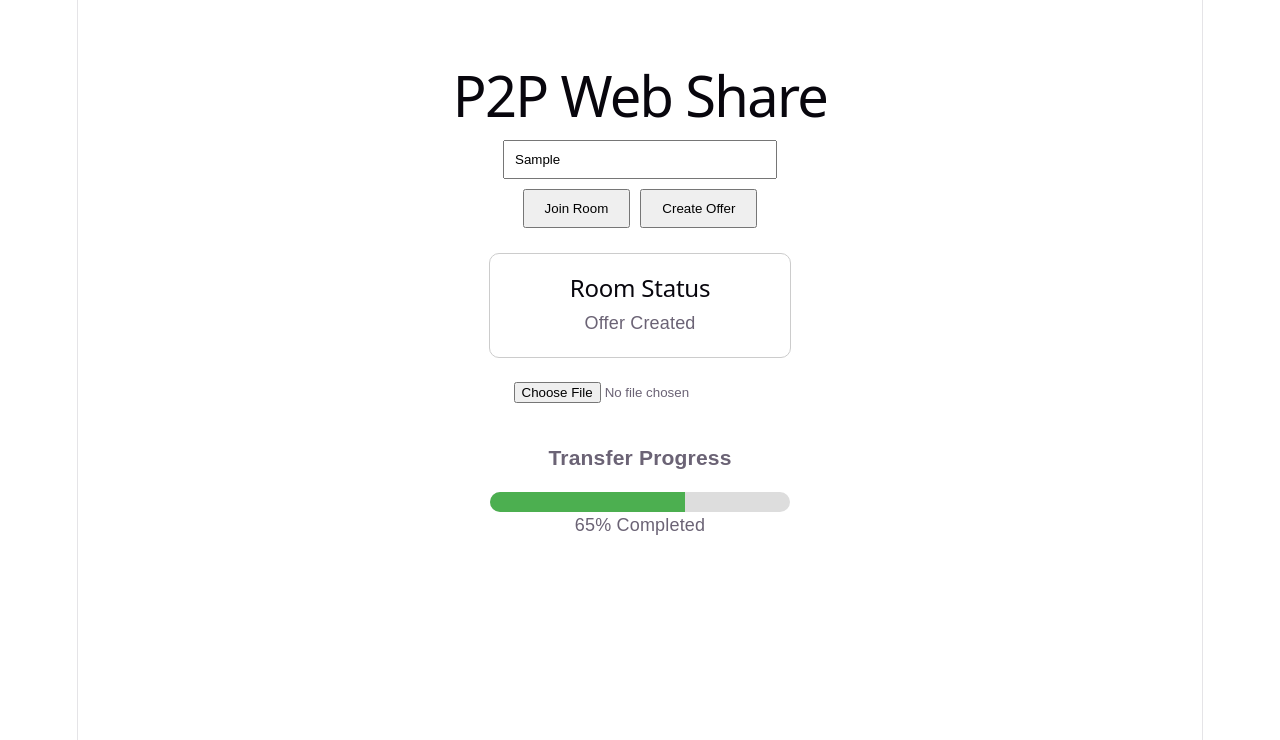
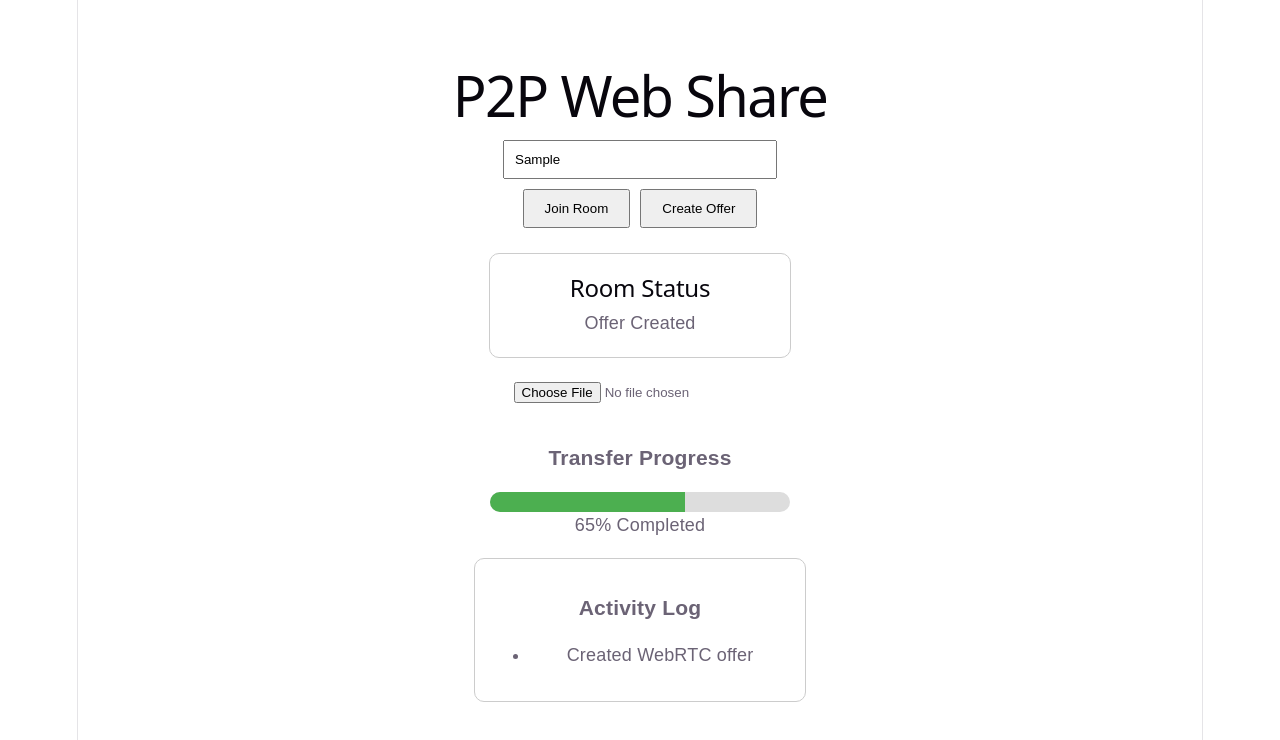
Before and after one commit to Priya07-jk/p2p-web-share, a React app in the folder frontend/: page / in a window 1280 px wide. Both pictures are taken after typing "Sample" into the empty fields and a click on the button "Create Offer". Shown: the top 740 px of the page. Built offline with nearby package versions, Linux system fonts and the light colour scheme; the HTML template or start-up script is replaced by a standard one.

Commit message:
Add connection activity log panel

```diff
--- a/frontend/src/App.jsx
+++ b/frontend/src/App.jsx
@@ -5,21 +5,32 @@ function App() {
   const [status, setStatus] = useState("Not Connected");
   const [selectedFile, setSelectedFile] = useState(null);
   const [progress, setProgress] = useState(0);
+  const [logs, setLogs] = useState([]);
 
   const joinRoom = () => {
     console.log("Joining room:", roomId);
     setStatus("Connected");
+
+    setLogs((prev) => [...prev, `Joined room ${roomId}`]);
   };
 
   const createOffer = () => {
     console.log("Creating offer...");
     setStatus("Offer Created");
     setProgress(65);
+
+    setLogs((prev) => [...prev, "Created WebRTC offer"]);
   };
 
   const handleFileChange = (e) => {
-    setSelectedFile(e.target.files[0]);
+    const file = e.target.files[0];
+
+    setSelectedFile(file);
     setProgress(25);
+
+    if (file) {
+      setLogs((prev) => [...prev, `Selected file: ${file.name}`]);
+    }
   };
 
   return (
@@ -146,6 +157,28 @@ function App() {
 
         <p>{progress}% Completed</p>
       </div>
+
+      <div
+        style={{
+          marginTop: "20px",
+          width: "300px",
+          padding: "15px",
+          border: "1px solid #ccc",
+          borderRadius: "10px",
+        }}
+      >
+        <h3>Activity Log</h3>
+
+        {logs.length === 0 ? (
+          <p>No activity yet</p>
+        ) : (
+          <ul>
+            {logs.map((log, index) => (
+              <li key={index}>{log}</li>
+            ))}
+          </ul>
+        )}
+      </div>
     </div>
   );
 }
```
